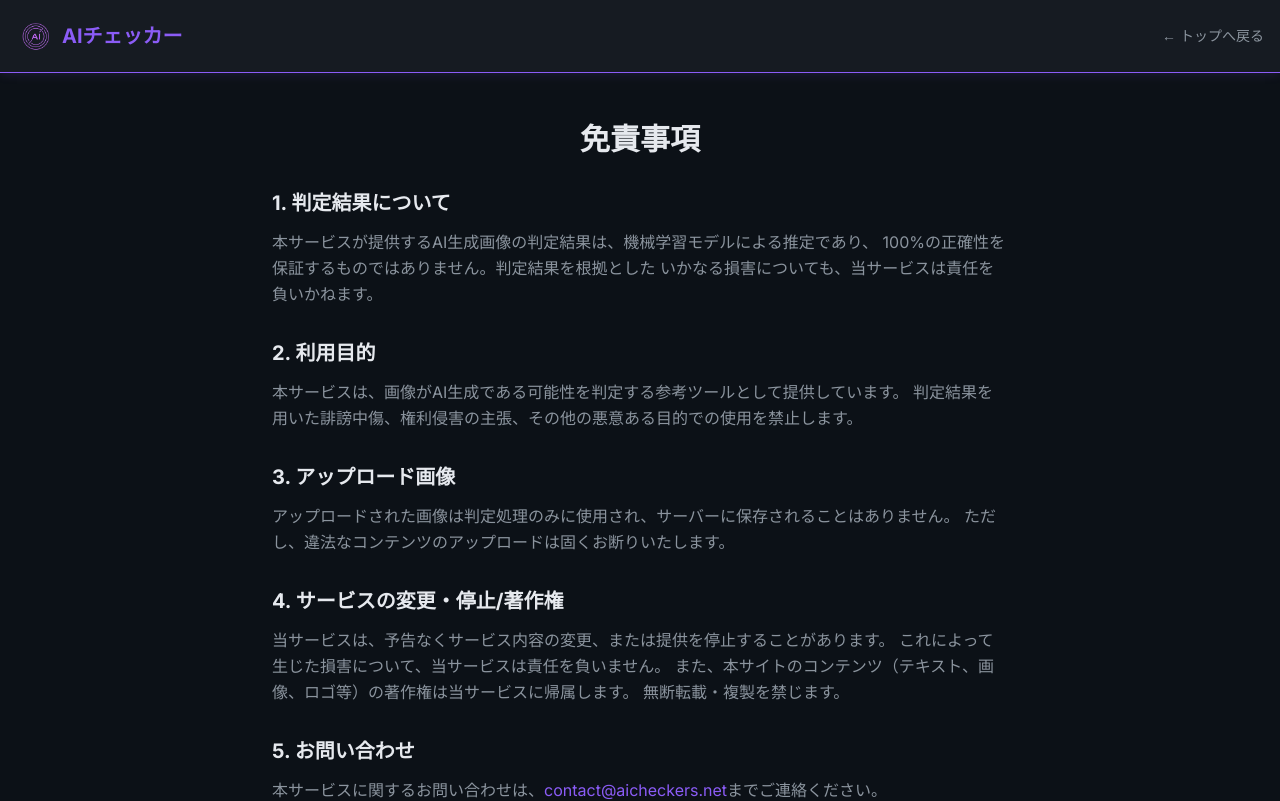
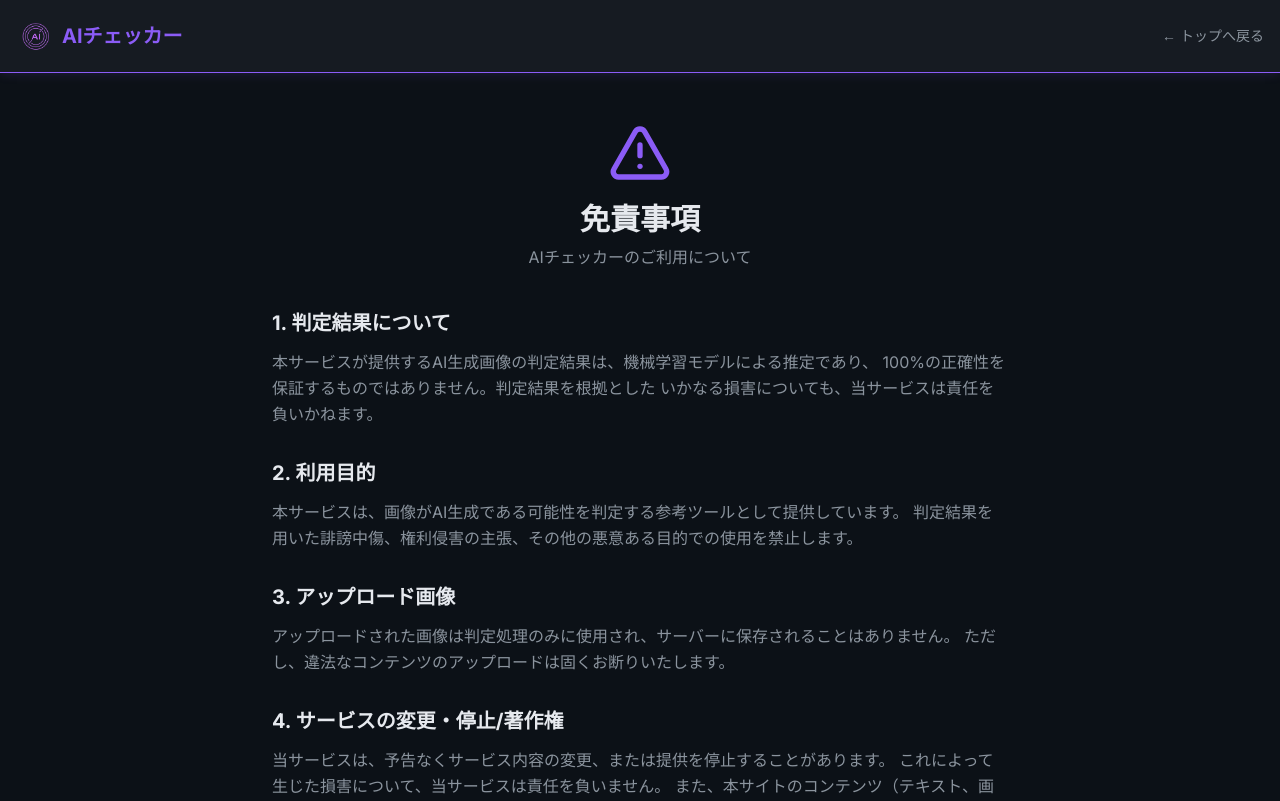
Before and after one commit to bonanza127/AIcheckers, a Next.js app: page /disclaimer in a window 1280 px wide. Shown: the top 801 px of the page. Built offline with nearby package versions, Linux system fonts and the light colour scheme.

Commit message:
Add icon to Checker disclaimer page header

```diff
--- a/src/app/disclaimer/page.tsx
+++ b/src/app/disclaimer/page.tsx
@@ -1,5 +1,6 @@
 import Link from "next/link";
 import type { Metadata } from "next";
+import { AlertTriangle } from "lucide-react";
 
 export const metadata: Metadata = {
   title: "免責事項 | AIチェッカー",
@@ -24,7 +25,11 @@ export default function Disclaimer() {
 
       {/* Main Content */}
       <main className="container mx-auto px-4 py-12 max-w-3xl">
-        <h1 className="text-3xl font-bold mb-8 text-center">免責事項</h1>
+        <div className="text-center mb-10">
+          <AlertTriangle className="w-16 h-16 text-accent mx-auto mb-4" />
+          <h1 className="text-3xl font-bold">免責事項</h1>
+          <p className="text-muted mt-2">AIチェッカーのご利用について</p>
+        </div>
 
         <div className="space-y-8 text-muted leading-relaxed">
           <section>
```
